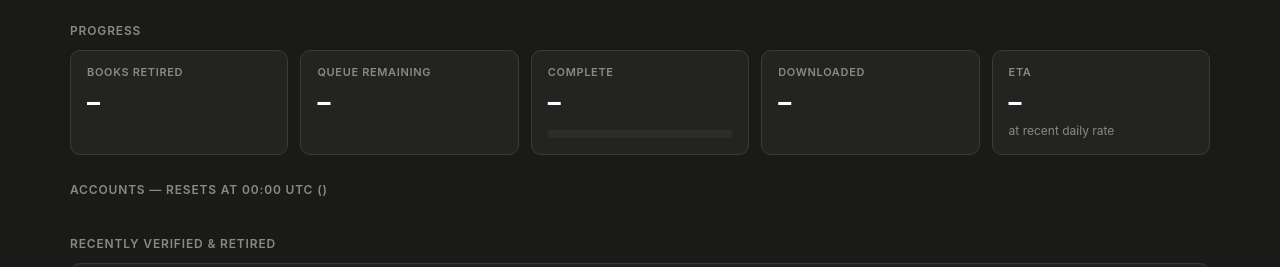
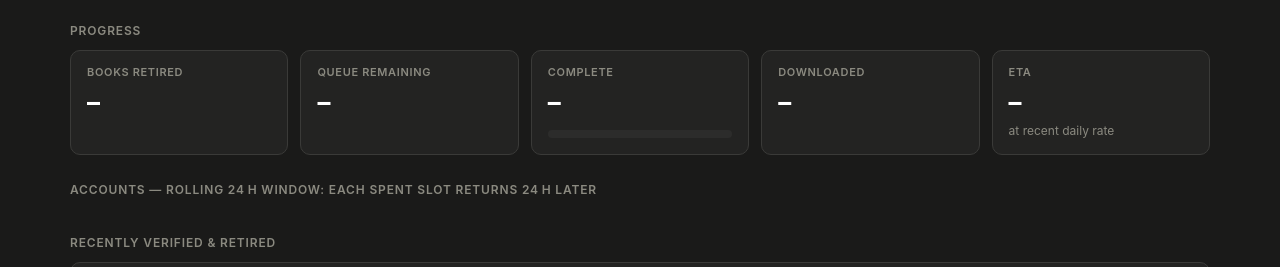
Before and after one commit to yauhenio2025/bookscan-ops, a Flask app: template templates/index.html in a window 1280 px wide. Shown: the part 175-442 px from the top of the page. Run offline with Flask 3, Linux system fonts and the light colour scheme; the template is opened without the code that fills it, so the values that code supplies are empty; parts of the project's set-up code (start-up, migrations or seed data) failed here and were passed over.

Commit message:
Accounts header: rolling 24h window, not midnight reset

```diff
--- a/templates/index.html
+++ b/templates/index.html
@@ -113,7 +113,7 @@
     <div class="card tile"><div class="k">ETA</div><div class="v" id="eta">–</div><div class="sub">at recent daily rate</div></div>
   </div>
 
-  <h2>Accounts — resets at 00:00 UTC (<span id="resetIn" class="mono"></span>)</h2>
+  <h2>Accounts — rolling 24&thinsp;h window: each spent slot returns 24&thinsp;h later<span id="resetIn" class="mono" style="display:none"></span></h2>
   <div class="grid accounts" id="accounts"></div>
 
   <h2>Recently verified &amp; retired</h2>
```
